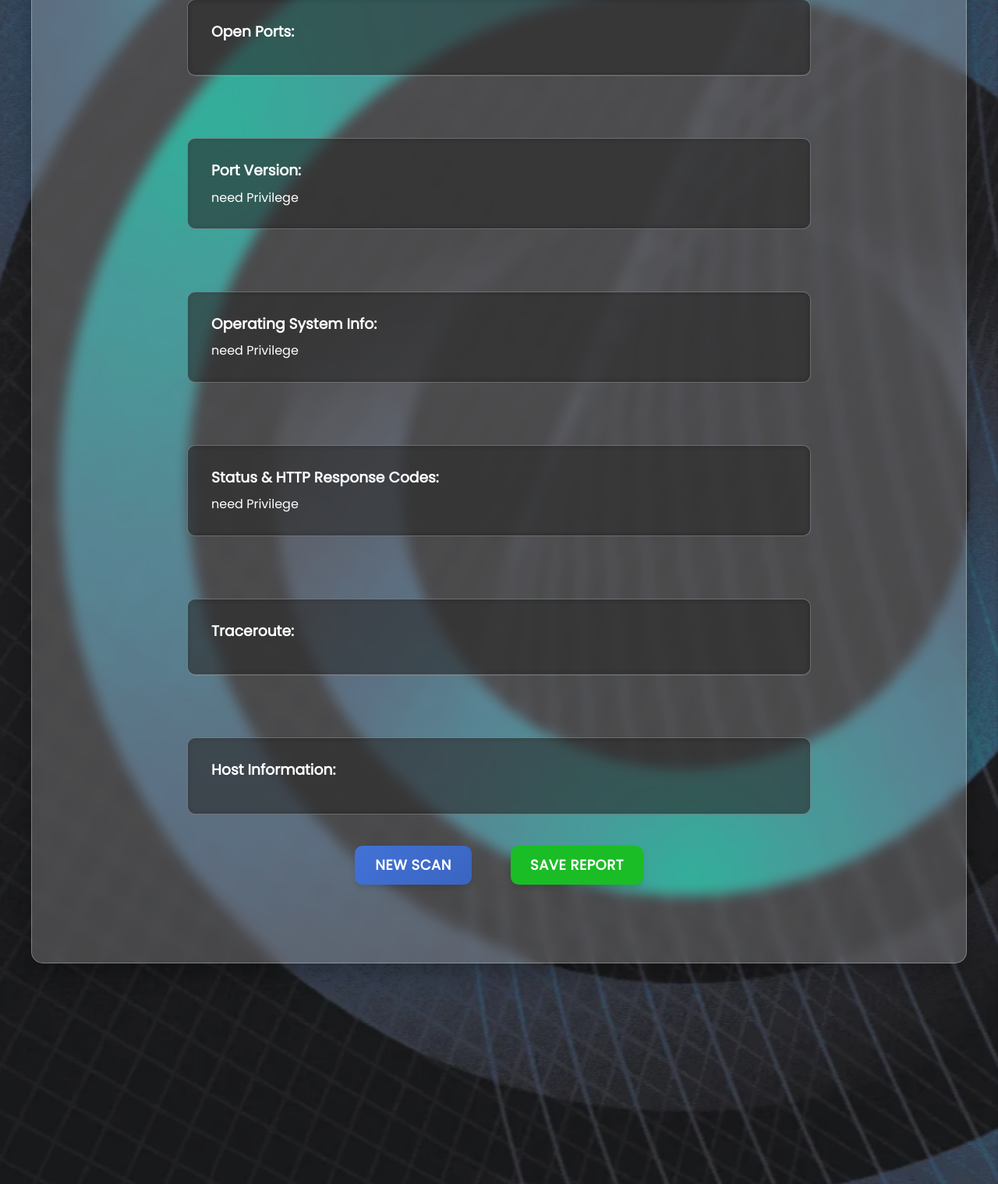
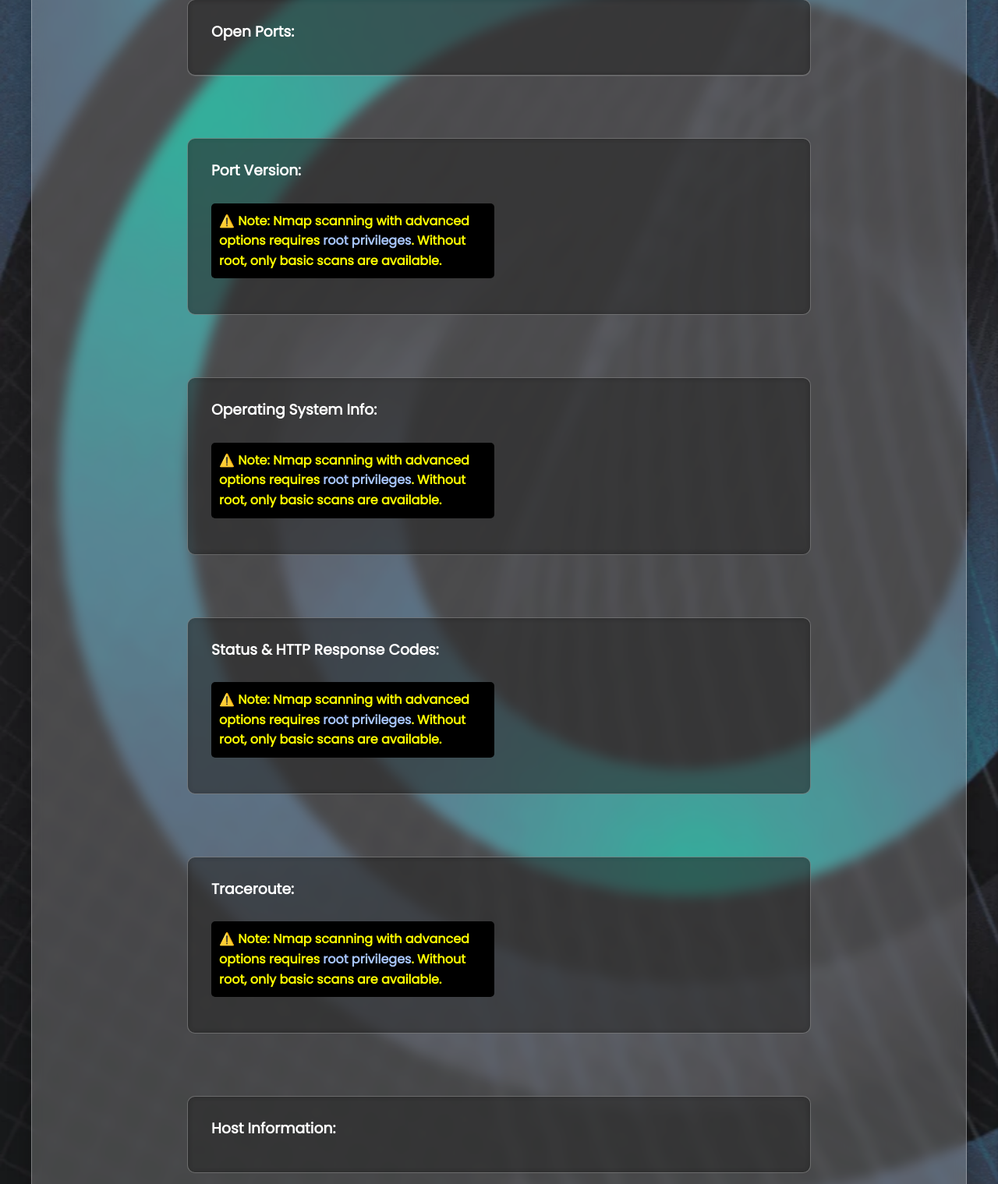
Before and after one commit to yossefibrahimmohamed/Nmap_Web_Scanner, a Flask app: template templates/result_real.html in a window 1280 px wide. Shown: the part 533-2052 px from the top of the page at 78% size. Run offline with Flask 3, Linux system fonts and the light colour scheme; the template is opened without the code that fills it, so the values that code supplies are empty.

Commit message:
Update result_real.html

```diff
--- a/templates/result_real.html
+++ b/templates/result_real.html
@@ -66,7 +66,10 @@
             <div class="section">
               <h3>Port Version:</h3>
               <div class="service-grid">
-                need Privilege
+                <p style="color: yellow; font-weight: bold; background-color: black; padding: 10px; border-radius: 5px;">
+                  ⚠️ Note: Nmap scanning with advanced options requires <strong>root privileges</strong>.
+                  Without root, only basic scans are available.
+                </p>
               </div>
             </div>
           </div>
@@ -75,7 +78,10 @@
             <div class="section">
               <h3>Operating System Info:</h3>
               <div class="service-grid">
-               need Privilege
+                <p style="color: yellow; font-weight: bold; background-color: black; padding: 10px; border-radius: 5px;">
+                  ⚠️ Note: Nmap scanning with advanced options requires <strong>root privileges</strong>.
+                  Without root, only basic scans are available.
+                </p>
               </div>
             </div>
           </div>
@@ -84,7 +90,10 @@
           <div class="section">
             <h3>Status & HTTP Response Codes:</h3>
             <div class="service-grid">
-            need Privilege
+              <p style="color: yellow; font-weight: bold; background-color: black; padding: 10px; border-radius: 5px;">
+                ⚠️ Note: Nmap scanning with advanced options requires <strong>root privileges</strong>.
+                Without root, only basic scans are available.
+              </p>
             </div>
           </div>
         </div>
@@ -93,11 +102,10 @@
           <div class="section">
             <h3>Traceroute:</h3>
             <div class="service-grid">
-              {% for line in result.splitlines() %}
-                {% if 'TRACEROUTE' in line or line.startswith('|_') or line.startswith(' ') %}
-                  <div class="service-card">{{ line }}</div>
-                {% endif %}
-              {% endfor %}
+              <p style="color: yellow; font-weight: bold; background-color: black; padding: 10px; border-radius: 5px;">
+                ⚠️ Note: Nmap scanning with advanced options requires <strong>root privileges</strong>.
+                Without root, only basic scans are available.
+              </p>
             </div>
           </div>
         </div>
```
